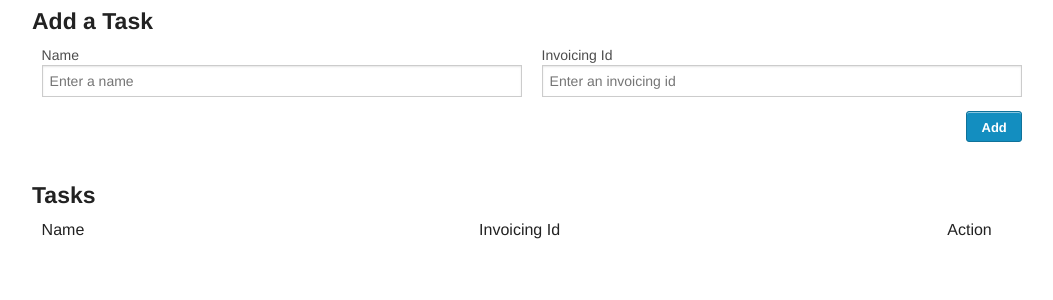
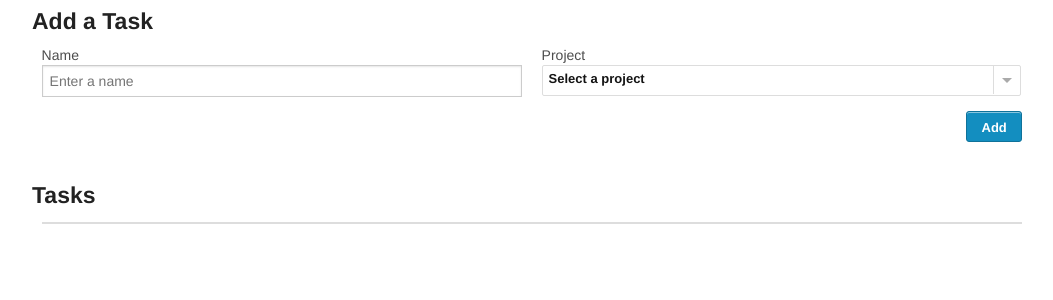
Before and after one commit to adamgalloway-nrg/workwork, a Django app: template templates/task.html in a window 1280 px wide. Shown: the part 99-399 px from the top of the page, without its empty margins (108-1161 px from the left). Run offline with Django 3.2, Linux system fonts and the light colour scheme; the template is opened without the code that fills it, so the values that code supplies are empty; parts of the project's set-up code (start-up, migrations or seed data) failed here and were passed over; some libraries are stand-ins or nearby versions.

Commit message:
added select2 to management pages

```diff
--- a/templates/client.html
+++ b/templates/client.html
@@ -1,5 +1,7 @@
 {% extends "base.html" %}
+
 {% block title %}Manage Clients{% endblock %}
+
 {% block content %}
     <nav class="row">
       <dl class="sub-nav">
@@ -87,7 +89,9 @@
       </p>
       <a class="close-reveal-modal">&#215;</a>
     </div>
+{% endblock %}
 
+{% block extrabody %}
     <script>
 
       function clearDialog() {
--- a/templates/customer.html
+++ b/templates/customer.html
@@ -1,5 +1,7 @@
 {% extends "base.html" %}
+
 {% block title %}Manage Customers{% endblock %}
+
 {% block content %}
     <nav class="row">
       <dl class="sub-nav">
@@ -99,7 +101,9 @@
       </p>
       <a class="close-reveal-modal">&#215;</a>
     </div>
+{% endblock %}
 
+{% block extrabody %}
     <script>
 
       function clearDialog() {
--- a/templates/employee.html
+++ b/templates/employee.html
@@ -1,5 +1,7 @@
 {% extends "base.html" %}
+
 {% block title %}Manage Employees{% endblock %}
+
 {% block content %}
     <nav class="row">
       <dl class="sub-nav">
@@ -168,7 +170,9 @@
       </p>
       <a class="close-reveal-modal">&#215;</a>
     </div>
+{% endblock %}
 
+{% block extrabody %}
     <script>
 
       function clearDialog() {
--- a/templates/index.html
+++ b/templates/index.html
@@ -153,7 +153,9 @@
       </div>
     </div>
   </form>
+{% endblock %}
 
+{% block extrabody %}
   <script>
 
     $(document).foundation();
--- a/templates/project.html
+++ b/templates/project.html
@@ -1,5 +1,7 @@
 {% extends "base.html" %}
+
 {% block title %}Manage Projects{% endblock %}
+
 {% block content %}
     <nav class="row">
       <dl class="sub-nav">
@@ -140,7 +142,9 @@
       </p>
       <a class="close-reveal-modal">&#215;</a>
     </div>
+{% endblock %}
 
+{% block extrabody %}
     <script>
 
       function clearDialog() {
--- a/templates/task.html
+++ b/templates/task.html
@@ -1,5 +1,11 @@
 {% extends "base.html" %}
-{% block title %}Manage Employees{% endblock %}
+
+{% block title %}Manage Tasks{% endblock %}
+
+{% block extrahead %}
+<link rel="stylesheet" href="{{STATIC_URL}}css/foundation.select2.css" />
+{% endblock %}
+
 {% block content %}
     <nav class="row">
       <dl class="sub-nav">
@@ -17,7 +23,7 @@
         <h4>Add a Task</h4>
       </div>
 
-      <form method="post" action="/">
+      <form method="POST" class="custom">
         {% csrf_token %}
         <div class="row">
             <div class="large-8 columns">
@@ -25,8 +31,17 @@
               <input type="text" name="name" placeholder="Enter a name" required />
             </div>
             <div class="large-8 columns">
-              <label>Invoicing Id</label>
-              <input type="text" name="invoicingId" placeholder="Enter an invoicing id" />
+              <label>Project</label>
+              <select name="projectId" class="medium" data-customforms="disabled">
+                <option value="">Select a project</option>
+                {% for key1,value in projects_map.items %}
+                  <optgroup label="{{ key1 }}">
+                    {% for proj in value %}
+                    <option value="{{ proj.id }}">{{ proj.name }}</option>
+                    {% endfor %}
+                  </optgroup>
+                {% endfor %}
+              </select>
             </div>
         </div>
         <div class="row">
@@ -42,22 +57,42 @@
         <h4>Tasks</h4>
       </div>
 
-      <div class="row manage-title-row">
-        <div class="large-7 columns">Name</div>
-        <div class="large-7 columns">Invoicing Id</div>
-        <div class="large-2 columns text-center">Action</div>
+      <div class="row">
+        <div class="large-16 columns">
+          <table class="large-16">
+
+            {% for key,project_group in projects_tasks_map.items %}
+              <thead>
+                <tr>
+                  <th class="large-16" colspan="2">{{key}}</th>
+                </tr>
+              </thead>
+
+              {% for key2,tasks in project_group.items %}
+                <thead>
+                  <tr>
+                    <th class="large-16 sub-header" colspan="2">{{key2}}</th>
+                  </tr>
+                </thead>
+                <tbody>
+                {% for item in tasks %}
+                  <tr class="item" data-id="{{ item.id }}" data-name="{{ item.name }}" data-projectid="{{ item.projectId }}">
+                    <td class="large-14">{{ item.name }}</td>
+                    <td class="large-2 text-center">
+                      <button type="button" class="tiny radius edit">Edit</button>
+                      <button type="button" class="tiny radius delete">Delete</button>
+                    </td>
+                  </tr>
+                {% endfor %}
+                </tbody>
+              {% endfor %}
+
+            {% endfor %}
+
+          </table>
+        </div>
       </div>
 
-      {% for item in tasks %}
-      <div class="item row" data-id="{{ item.id }}" data-name="{{ item.name }}" data-invoicingId="{{ item.invoicingId }}">
-        <div class="large-7 columns">{{ item.name }}</div>
-        <div class="large-7 columns">{{ item.invoicingId }}</div>
-        <div class="large-2 columns text-center">
-          <button type="button" class="tiny radius edit">Edit</button>
-          <button type="button" class="tiny radius delete">Delete</button>
-        </div>
-      </div>
-      {% endfor %}
     </section>
 
 
@@ -69,8 +104,17 @@
         <input class="item-id" type="hidden" />
       </p>
       <p>
-        <label>Invoicing Id</label>
-        <input class="item-invoicingId" type="text" placeholder="Enter an invoicing id" />
+        <label>Project</label>
+        <select name="item-projectId" class="medium" data-customforms="disabled">
+          <option value="">Select a project</option>
+          {% for key1,value in projects_map.items %}
+            <optgroup label="{{ key1 }}">
+              {% for proj in value %}
+              <option value="{{ proj.id }}">{{ proj.name }}</option>
+              {% endfor %}
+            </optgroup>
+          {% endfor %}
+        </select>
       </p>
       <p class="text-right">
         <button class="small radius cancel" type="button" data-dialog-id="edit-dialog">Cancel</button>
@@ -87,19 +131,24 @@
       </p>
       <a class="close-reveal-modal">&#215;</a>
     </div>
+{% endblock %}
 
+{% block extrabody %}
     <script>
+
+      $('select[name="projectId"]').select2();
+      $('select[name="item-projectId"]').select2();
 
       function clearDialog() {
         $('#edit-dialog input.item-id').val('');
         $('#edit-dialog input.item-name').val('');
-        $('#edit-dialog input.item-invoicingId').val('');
+        $('select[name="item-projectId"]').select2('val','');
       }
 
       function setupDialog(target) {
-        $('#edit-dialog input.item-id').val(target.data('id'));
-        $('#edit-dialog input.item-name').val(target.data('name'));
-        $('#edit-dialog input.item-invoicingId').val(target.data('invoicingId'));
+        $('#edit-dialog input.item-id').val(target.attr('data-id'));
+        $('#edit-dialog input.item-name').val(target.attr('data-name'));
+        $('select[name="item-projectId"]').select2('val', target.attr('data-projectid'));
       }
 
       $('#edit-dialog').foundation('reveal');
@@ -109,13 +158,13 @@
 
       $('button.edit').click(function(event){
         var target = $(this);
-        setupDialog(target.parents('div.item.row'));
+        setupDialog(target.parents('tr.item'));
         $('#edit-dialog').foundation('reveal', 'open');
       });
 
       $('button.delete').click(function(event){
         var target = $(this);
-        var row = target.parents('div.item.row');
+        var row = target.parents('tr.item');
         var id = row.attr('data-id');
 
         if (confirm('Are you sure you want to delete this?')) {
--- /dev/null
+++ b/timetrackerapp/static/css/foundation.select2.css
@@ -0,0 +1,78 @@
+.select2-container .select2-choice {
+    background-image: none;
+    border-radius: 2px 2px 2px 2px;
+    /* foundation form.custom div.custom.dropdown a.current */
+    display: block;
+    width: auto;
+    line-height: 26px;
+    min-height: 28px;
+    padding: 0;
+    padding-left: 6px;
+    padding-right: 38px;
+    border: solid 1px #dddddd;
+    color: #141414;
+    background-color: white;
+    white-space: nowrap;
+}
+
+.select2-container .select2-choice div {
+    background: white;
+    border-left: 1px solid #DDDDDD;
+    /** foundation form.custom div.custom.dropdown a.selector */
+    /*border: 1px solid #DDDDDD;*/
+    display: block;
+    height: 28px;
+    position: absolute;
+    right: 0;
+    top: 0;
+    width: 27px;
+}
+
+.select2-container .select2-choice div b {
+    /* foundation form.custom div.custom.dropdown a.selector:after */
+    /*content: "";
+    display: block;
+    content: "";
+    display: block;*/
+    width: 0;
+    height: 0;
+    border: solid 5px;
+    border-color: #aaaaaa transparent transparent transparent;
+    position: absolute;
+    left: 50%;
+    top: 50%;
+    margin-top: -2px;
+    margin-left: -5px;
+}
+
+.select2-results .select2-highlighted {
+    /* foundation form.custom div.custom.dropdown ul li.selected */
+    background: none repeat scroll 0 0 #CDEBF5;
+    color: black;
+}
+
+.select2-result-selectable .select2-match,
+.select2-result-unselectable .select2-result-selectable .select2-match {
+    text-decoration: none;
+    font-weight: bold;
+}
+
+.select2-search input[type="text"]:focus {
+    background: url("images/select2/select2.png") no-repeat scroll 100% -22px transparent;
+}
+
+.select2-drop {
+    border-color: #cccccc;
+}
+
+.select2-search input  {
+    background-color: white;
+    border: 1px solid #cccccc;
+    border-radius: 2px 2px 2px 2px;
+    box-shadow: 0 1px 2px rgba(0, 0, 0, 0.1) inset;
+}
+
+.select2-search { padding-top: 5px; }
+.select2-search input[type="text"] { margin-bottom: 0.6em; }
+
+.select2-container .select2-choice { padding-bottom: 3px; }
```
Also changed, not shown: templates/base.html (+43 -31 lines), timetrackerapp/views.py (+24 -1 lines), timetrackerapp/static/css/default.css (line endings or trailing spaces).
